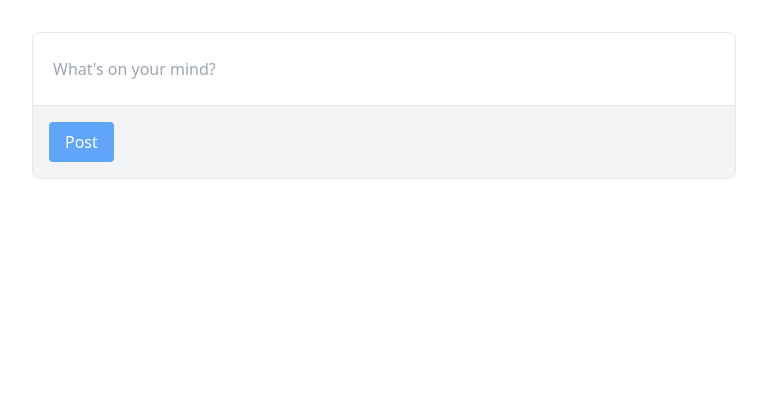
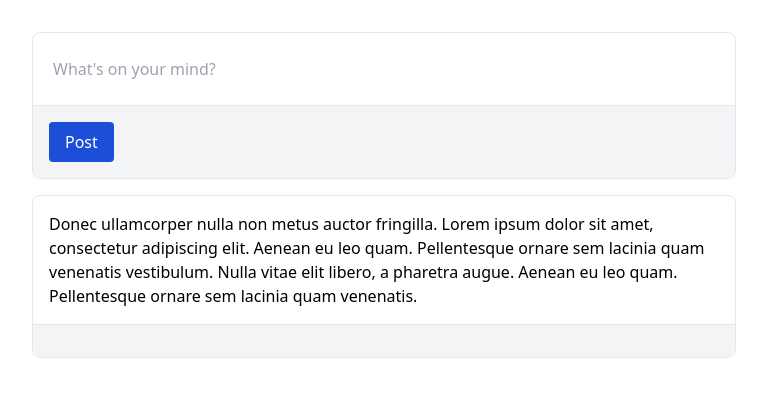
Before and after one commit to paul-schwendenman/newsfeed-app, a React (Create React App) app: page / in a window 1280 px wide. Shown: the top 396 px of the page, without its empty margins (256-1023 px from the left). Built offline with nearby package versions, Linux system fonts and the light colour scheme.

Commit message:
Add a sample post to get started

```diff
--- a/src/App.tsx
+++ b/src/App.tsx
@@ -5,7 +5,12 @@ import Feed from "./components/Feed";
 import { PostType } from "./types/post";
 
 function App() {
-  const [posts, setPosts] = useState<PostType[]>([]);
+  const [posts, setPosts] = useState<PostType[]>([
+    {
+      id: "6c9df76e-eed4-4b51-a9d3-77d3d17e7a9b",
+      body: "Donec ullamcorper nulla non metus auctor fringilla. Lorem ipsum dolor sit amet, consectetur adipiscing elit. Aenean eu leo quam. Pellentesque ornare sem lacinia quam venenatis vestibulum. Nulla vitae elit libero, a pharetra augue. Aenean eu leo quam. Pellentesque ornare sem lacinia quam venenatis.",
+    },
+  ]);
 
   function addPost(post: PostType) {
     setPosts([post, ...posts]);
--- a/src/components/Post.tsx
+++ b/src/components/Post.tsx
@@ -8,9 +8,11 @@ interface PostProps {
 
 function Post({ post }: PostProps) {
   return (
-    <Card>
-      <span className="post-body">{post.body}</span>
-    </Card>
+    <div className="post">
+      <Card>
+        <span className="post-body">{post.body}</span>
+      </Card>
+    </div>
   );
 }
 
--- a/src/components/PostForm.tsx
+++ b/src/components/PostForm.tsx
@@ -31,7 +31,7 @@ function PostForm({ addPost }: PostFormProps) {
         footer={
           <div className="flex justify-between">
             <button
-              className="bg-blue-400 rounded text-white px-4 py-2"
+              className="bg-blue-700 rounded text-white px-4 py-2"
               type="submit"
               onClick={handleSubmit}
             >
--- a/src/types/post.ts
+++ b/src/types/post.ts
@@ -1,5 +1,5 @@
 export interface PostType {
-  id?: string;
+  id: string;
   // author: Author;
   body: string;
   // location?: string;
```
Also changed, not shown: 1 other file (tests, documents, lock files or other folders).
